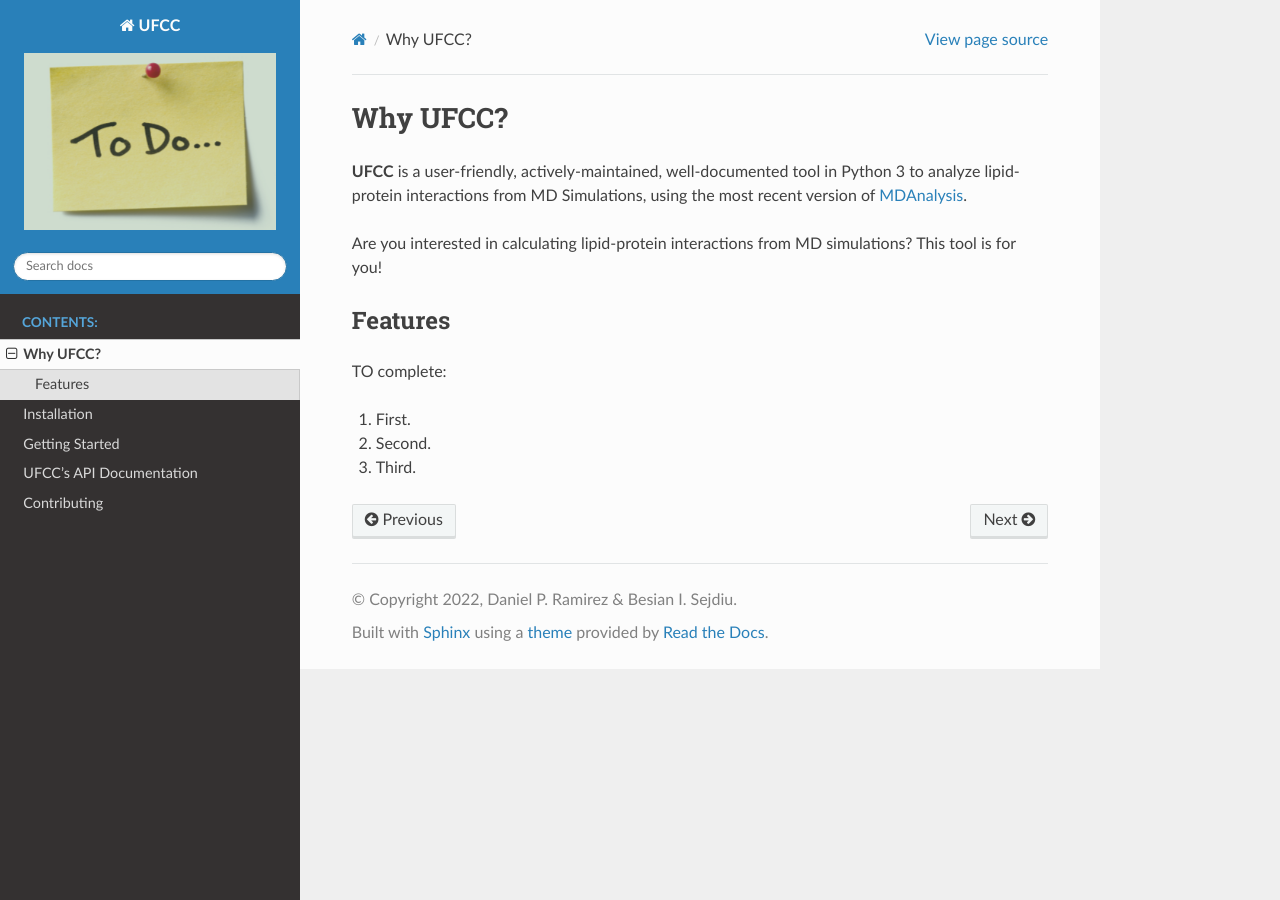
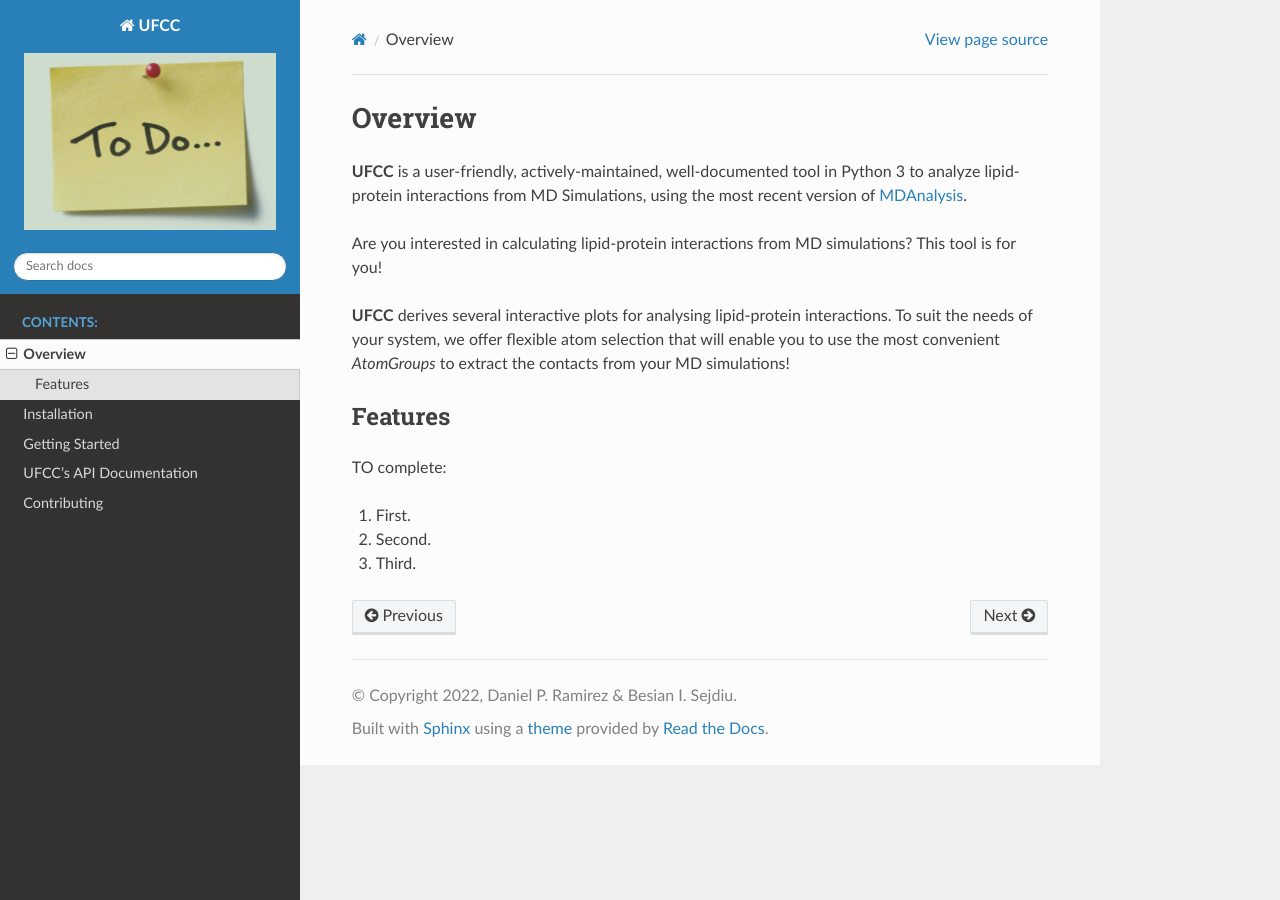
Before and after one commit to ProLint/prolint2, a Sphinx documentation site: the page built from docs/source/intro.rst, in a window 1280 px wide. Built offline with Sphinx 7.4.7 and the Read the Docs theme 2.0.0, drawn with Linux system fonts in a browser that asks for light colours; the version number could not be read and is left out.

```diff
--- a/docs/source/intro.rst
+++ b/docs/source/intro.rst
@@ -1,9 +1,14 @@
-Why UFCC?
-=========
+Overview
+========
 **UFCC** is a user-friendly, actively-maintained, well-documented tool
 in Python 3 to analyze lipid-protein interactions from MD Simulations, using the most recent version of `MDAnalysis`_.
 
 Are you interested in calculating lipid-protein interactions from MD simulations? This tool is for you!
+
+**UFCC** derives several interactive plots for analysing lipid-protein interactions.
+To suit the needs of your system, we offer flexible atom selection that will
+enable you to use the most convenient `AtomGroups` to extract the contacts from your
+MD simulations!
 
 Features
 --------
```
Also changed, not shown: docs/index.rst (+0 -7 lines), setup.py (+6 -6 lines), 1 other file.
